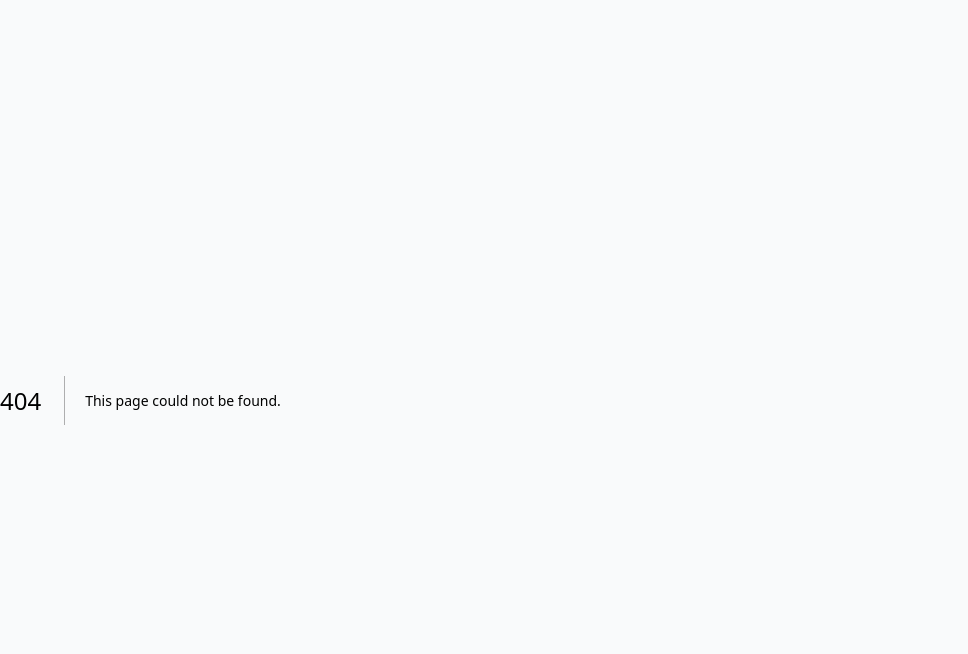
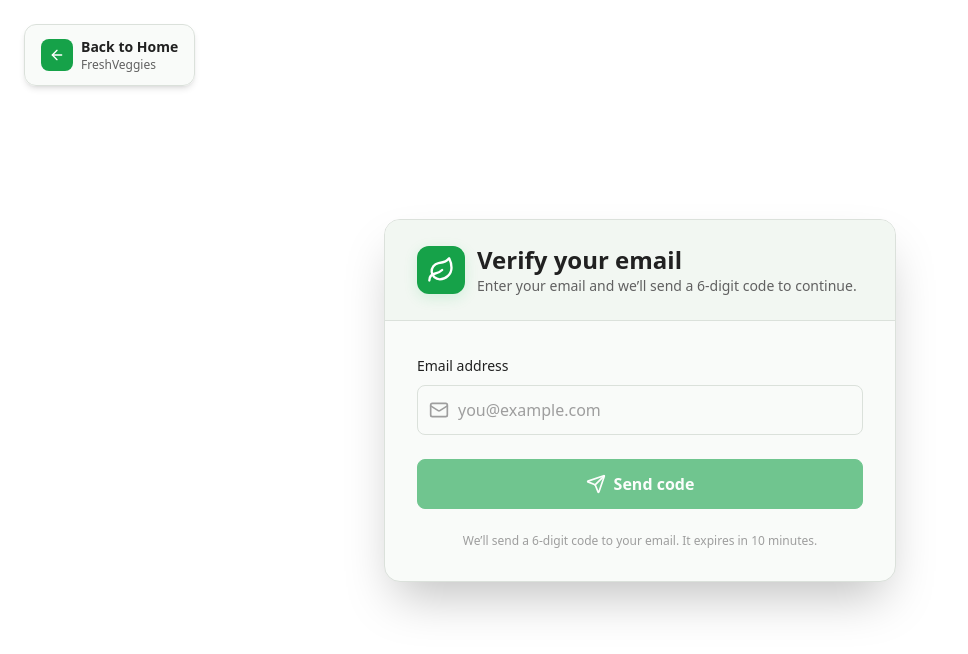
Before and after one commit to abuRizq/vegetable-shop, a Next.js app in the folder frontend/: page /EnterEmail in a window 1280 px wide. Before the commit this address had no page. Shown: the top 654 px of the page, without its empty margins (0-968 px from the left). Built offline with nearby package versions, Linux system fonts and the light colour scheme.

Commit message:
feat: Add EnterEmailPage and EnterEmail component for email verification; update LoginForm link to new page

```diff
--- /dev/null
+++ b/frontend/src/app/(LoginRegisetrlayout)/EnterEmail/page.tsx
@@ -0,0 +1,25 @@
+"use client"
+
+import EnterEmail from "@/app/_Components/Emai/EnterEmail"
+import { useRouter } from "next/navigation"
+
+export default function EnterEmailPage() {
+    const router = useRouter()
+
+    return (
+        <main
+            className="min-h-screen flex items-center justify-center px-4 py-10 w-full"
+            style={{ backgroundColor: "hsl(var(--background))" }}
+        >
+            <EnterEmail
+                title="Verify your email"
+                subtitle="Enter your email and we’ll send a 6‑digit code to continue."
+                buttonText="Send code"
+                onSuccessNavigate={(email) => {
+                    // Navigate to your code entry / reset flow
+                    router.push(`/forgot-password?email=${encodeURIComponent(email)}`)
+                }}
+            />
+        </main>
+    )
+}
--- /dev/null
+++ b/frontend/src/app/_Components/Emai/EnterEmail.tsx
@@ -0,0 +1,155 @@
+"use client"
+
+import type React from "react"
+
+import { useState } from "react"
+import { Mail, Leaf, Loader2, Send } from "lucide-react"
+
+type EnterEmailProps = {
+    title?: string
+    subtitle?: string
+    buttonText?: string
+    onSend?: (email: string, code: string) => Promise<void> | void
+    // If provided, the component will call this after successfully sending code
+    onSuccessNavigate?: (email: string) => void
+    defaultEmail?: string
+}
+
+function generateCode(len = 6) {
+    return Array.from({ length: len }, () => Math.floor(Math.random() * 10)).join("")
+}
+
+export default function EnterEmail({
+    title = "Forgot your password?",
+    subtitle = "Enter your email and we'll send you a 6‑digit code to verify it’s you.",
+    buttonText = "Send verification code",
+    onSend,
+    onSuccessNavigate,
+    defaultEmail = "",
+}: EnterEmailProps) {
+    const [email, setEmail] = useState(defaultEmail)
+    const [loading, setLoading] = useState(false)
+    const [error, setError] = useState<string | null>(null)
+    const [success, setSuccess] = useState<string | null>(null)
+
+    const validateEmail = (value: string) => /\S+@\S+\.\S+/.test(value)
+
+    const handleSubmit = async (e: React.FormEvent) => {
+        e.preventDefault()
+        setError(null)
+        setSuccess(null)
+
+        if (!email || !validateEmail(email)) {
+            setError("Please enter a valid email address.")
+            return
+        }
+
+        setLoading(true)
+        try {
+            // Simulate sending the code
+            await new Promise((r) => setTimeout(r, 1000))
+            const code = generateCode(6)
+
+            // Store for later verification (10 min expiry), consistent with earlier flow
+            const key = `reset-code:${email.toLowerCase()}`
+            const payload = { code, expiresAt: Date.now() + 10 * 60 * 1000 }
+            sessionStorage.setItem(key, JSON.stringify(payload))
+
+            // External hook if provided (e.g., call API)
+            if (onSend) await onSend(email, code)
+
+            setSuccess("We’ve sent a verification code to your email.")
+            if (onSuccessNavigate) {
+                onSuccessNavigate(email)
+            }
+        } catch {
+            setError("Unable to send the code. Please try again.")
+        } finally {
+            setLoading(false)
+        }
+    }
+
+    return (
+        <div
+            className="w-full max-w-lg rounded-2xl border shadow-2xl overflow-hidden"
+            style={{ backgroundColor: "hsl(var(--paper))", borderColor: "hsl(var(--divider))" }}
+        >
+            {/* Header */}
+            <div
+                className="px-6 sm:px-8 py-6 border-b flex items-center gap-3"
+                style={{ borderColor: "hsl(var(--divider))", backgroundColor: "hsl(var(--action-hover))" }}
+            >
+                <div className="w-12 h-12 rounded-xl bg-primary flex items-center justify-center shadow-green">
+                    <Leaf className="w-7 h-7 text-white" />
+                </div>
+                <div>
+                    <h1 className="text-xl sm:text-2xl font-bold" style={{ color: "hsl(var(--text-primary))" }}>
+                        {title}
+                    </h1>
+                    <p className="text-sm" style={{ color: "hsl(var(--text-secondary))" }}>
+                        {subtitle}
+                    </p>
+                </div>
+            </div>
+
+            {/* Body */}
+            <form onSubmit={handleSubmit} className="px-6 sm:px-8 py-8 space-y-6">
+                <div className="space-y-2">
+                    <label htmlFor="email" className="text-sm font-medium" style={{ color: "hsl(var(--text-primary))" }}>
+                        Email address
+                    </label>
+                    <div className="relative">
+                        <Mail
+                            className="absolute left-3 top-1/2 -translate-y-1/2 w-5 h-5"
+                            style={{ color: "hsl(var(--text-disabled))" }}
+                        />
+                        <input
+                            id="email"
+                            type="email"
+                            placeholder="you@example.com"
+                            value={email}
+                            onChange={(e) => {
+                                setEmail(e.target.value)
+                                if (error) setError(null)
+                                if (success) setSuccess(null)
+                            }}
+                            className="input w-full pl-10 pr-4 py-3 rounded-lg focus:outline-none"
+                        />
+                    </div>
+                    {error && (
+                        <p className="text-sm mt-1" style={{ color: "hsl(var(--error))" }} aria-live="polite">
+                            {error}
+                        </p>
+                    )}
+                    {success && (
+                        <p className="text-sm mt-1" style={{ color: "hsl(var(--success))" }} aria-live="polite">
+                            {success}
+                        </p>
+                    )}
+                </div>
+
+                <button
+                    type="submit"
+                    disabled={loading || !email}
+                    className="btn-primary w-full py-3 rounded-lg font-semibold flex items-center justify-center gap-2 disabled:opacity-60"
+                >
+                    {loading ? (
+                        <>
+                            <Loader2 className="w-5 h-5 animate-spin" />
+                            Sending code...
+                        </>
+                    ) : (
+                        <>
+                            <Send className="w-5 h-5" />
+                            {buttonText}
+                        </>
+                    )}
+                </button>
+
+                <p className="text-xs text-center" style={{ color: "hsl(var(--text-disabled))" }}>
+                    We’ll send a 6‑digit code to your email. It expires in 10 minutes.
+                </p>
+            </form>
+        </div>
+    )
+}
--- a/frontend/src/app/_Components/frogetPassword/ForgetPassWord.tsx
+++ b/frontend/src/app/_Components/frogetPassword/ForgetPassWord.tsx
@@ -73,7 +73,7 @@ export function OtpInput({ length = 6, onComplete, isError = false, disabled = f
             {values.map((v, i) => (
                 <input
                     key={i}
-                    ref={(el) => (inputsRef.current[i] = el)}
+                    ref={(el) => { inputsRef.current[i] = el; }}
                     value={v}
                     onChange={(e) => handleChange(i, e.target.value)}
                     onKeyDown={(e) => handleKeyDown(i, e)}
--- a/frontend/src/app/_Components/login/LoginForm.tsx
+++ b/frontend/src/app/_Components/login/LoginForm.tsx
@@ -340,7 +340,7 @@ export const LoginForm = () => {
           </div>
           <div className="mt-3 text-center">
             <Link
-              href={"/FrogetPassWord"}
+              href={"/EnterEmail"}
               type="button"
               className="font-medium transition-colors duration-200 hover:underline text-red-500"
               // style={{ color: "hsl(var(--primary))" }}
@@ -348,7 +348,6 @@ export const LoginForm = () => {
               Forget Password ?
             </Link>
           </div>
-
           {/* Bottom tagline */}
           <div className="mt-6 text-center">
             <p
--- a/frontend/src/app/types/auth.d.ts
+++ b/frontend/src/app/types/auth.d.ts
@@ -15,8 +15,6 @@ export interface RegisterCredentials {
     password: string;
     role: "ADMIN" | "USER";
 }
-
-
 export interface LoginResponse {
     token: string;
     user: User;
```
